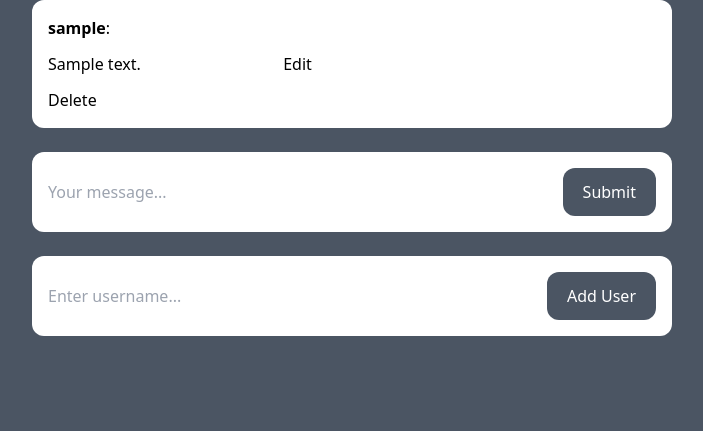
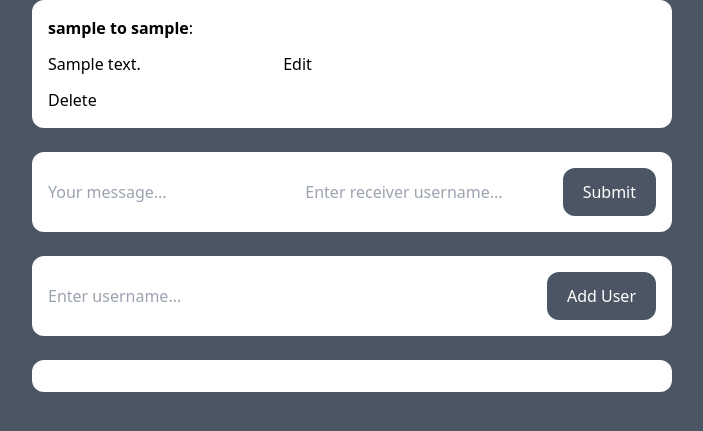
Before and after one commit to vitaliimusiienko/django_project_messenger, a Django app: a page that uses messenger/messenger_app/templates/messenger_app/chat.html in a window 1280 px wide. Shown: the part 96-527 px from the top of the page, without its empty margins (288-991 px from the left). Run offline with Django 5.2, Linux system fonts and the light colour scheme; a user stored in the database is signed in; tables that the repository leaves empty hold one stand-in row (values such as "Sample post"); some libraries are stand-ins or nearby versions.

Commit message:
add signals and messages

```diff
--- a/messenger/messenger_app/admin.py
+++ b/messenger/messenger_app/admin.py
@@ -1,7 +1,8 @@
 from django.contrib import admin
-from .models import Chats,Messages
+from .models import Chats,Messages,MessageLog
 
 admin.site.register(Chats)
 admin.site.register(Messages)
+admin.site.register(MessageLog)
 
 # Register your models here.
--- a/messenger/messenger_app/apps.py
+++ b/messenger/messenger_app/apps.py
@@ -4,3 +4,6 @@ from django.apps import AppConfig
 class MessengerAppConfig(AppConfig):
     default_auto_field = 'django.db.models.BigAutoField'
     name = 'messenger_app'
+
+    def ready(self):
+        import messenger_app.signals
--- a/messenger/messenger_app/forms.py
+++ b/messenger/messenger_app/forms.py
@@ -7,5 +7,6 @@ class NewMessageForm(ModelForm):
         fields = [
             'text',
             'user',
+            'receiver',
             'chat',
         ]
--- a/messenger/messenger_app/models.py
+++ b/messenger/messenger_app/models.py
@@ -19,7 +19,8 @@ class TimeStampMixin(models.Model):
 
 class Messages(TimeStampMixin,models.Model):
     chat = models.ForeignKey(Chats, related_name='messages', on_delete=models.CASCADE)
-    user = models.ForeignKey(User, related_name='messages', on_delete=models.CASCADE)
+    user = models.ForeignKey(User, related_name='sender', on_delete=models.CASCADE)
+    receiver = models.ForeignKey(User,related_name='receiver', on_delete=models.DO_NOTHING)
     text = models.TextField(null=True, blank=True)
 
 
@@ -45,3 +46,8 @@ class Messages(TimeStampMixin,models.Model):
     class Meta:
         permissions = [('can_edit_message', 'user can edit message'),
                       ('can_delete_message', 'user can delete message'),]
+
+class MessageLog(models.Model):
+    message = models.OneToOneField(Messages,related_name='log',on_delete=models.CASCADE)
+    message_log = models.CharField(max_length=500)
+    timestamp = models.DateTimeField(auto_now_add=True)
--- a/messenger/messenger_app/templates/messenger_app/chat.html
+++ b/messenger/messenger_app/templates/messenger_app/chat.html
@@ -4,7 +4,7 @@
 {% block content %}
 <div class="lg:w-2/4 mx -4 lg:mx-auto p-4 bg-white rounded-xl">
     <div class="chat-messages space-y-3" id="chat-messages">
-        {% for message in messages %}<b>{{ message.user.username }}</b>:
+        {% for message in messages %}<b>{{ message.user.username }} to {{message.receiver.username}}</b>:
         {% if request.user == message.user or user.is_superuser %}
         <form action="{% url 'edit_message' chat.slug message.id %}" method="post">
             {% csrf_token %}<input type="text" name="edited_text" value="{{ message.text }}">
@@ -28,6 +28,8 @@
         {% csrf_token %}
         <input type="text" name="content" class="flex-1 mr-3"
         placeholder="Your message..." id="chat-message-input">
+        <input type="text" name="receiver" class="flex-1 mr-3"
+        placeholder="Enter receiver username...">
 
         <button
              class="px-5 py-3 rounded-xl text-white bg-gray-600 hover:bg-gray-700"
@@ -47,4 +49,11 @@
     </form>
 </div>
 {% endif %}
+<div class="lg:w-2/4 mt-6 mx-4 lg:mx-auto p-4 bg-white rounded-xl">
+    {% if django_messages %}
+        {% for msg in django_messages %}
+            <div class="alert {{ msg.tags }}">{{ msg }}</div>
+        {% endfor %}
+    {% endif %}
+</div>
 {% endblock %}
--- a/messenger/messenger_app/views.py
+++ b/messenger/messenger_app/views.py
@@ -5,6 +5,7 @@ from django.contrib.auth.models import User
 from datetime import datetime
 from .mixins import StaffMemberRequiredMixin,LoginRequiredMixin,CanEditMessageMixin,CanDeleteMessageMixin
 from django.views.generic import View
+from django.contrib import messages as django_messages
 
 class AddToChatView(StaffMemberRequiredMixin,LoginRequiredMixin,View):
     def post(self, request, chat_id):
@@ -44,16 +45,23 @@ class CreateMessageView(LoginRequiredMixin,View):
     def post(self,request,slug):
         chat = Chats.objects.get(slug=slug)
         if request.method =='POST':
+            receiver_username = request.POST.get('receiver')
+            receiver = User.objects.get(username=receiver_username)
             message_data = {'chat':chat,
                         'user':request.user,
+                        'receiver':receiver,
                         'text':request.POST.get('content')}
-            message = NewMessageForm(message_data)
-            if message.is_valid:
-                message.save()
+            message_form = NewMessageForm(message_data)
+            if message_form.is_valid:
+                message_form.save()
+                if receiver.is_superuser:
+                    django_messages.success(request, 'you succesfully sent the message to the superuser')
 
-        message = NewMessageForm()
+        message_form = NewMessageForm()
 
         return redirect(reverse('chat',kwargs={'slug':slug}))
+
+
 
 class EditMessageView(CanEditMessageMixin,View):
     def post(self,request,message_id,slug):
```
Also changed, not shown: messenger/messenger_app/signals.py (added, +9 -0 lines), messenger/messenger_app/migrations/0009_messages_receiver_alter_messages_user.py (added), messenger/messenger_app/migrations/0010_messagelog.py (added).
